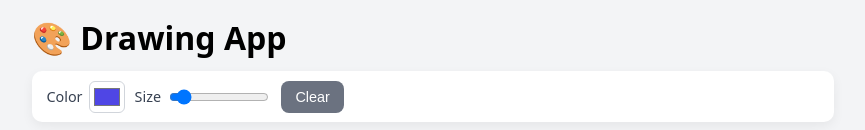
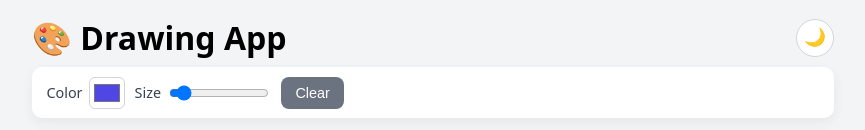
Before and after one commit to anushaviswanathan2002/Drawing-App, a React (Vite) app: page / in a window 1280 px wide. Shown: the top 130 px of the page, without its empty margins (207-1072 px from the left). Built offline with nearby package versions, Linux system fonts and the light colour scheme.

Commit message:
feat(drawing): add dark mode toggle (canvas stays white for visibility)

```diff
--- a/src/App.jsx
+++ b/src/App.jsx
@@ -1,4 +1,10 @@
 import { useRef, useState, useEffect } from 'react';
+
+const THEME_KEY = 'drawing-theme';
+
+function loadTheme() {
+  return localStorage.getItem(THEME_KEY) === 'dark';
+}
 
 export default function App() {
   const canvasRef = useRef(null);
@@ -8,6 +14,7 @@ export default function App() {
 
   const [color, setColor] = useState('#4f46e5');
   const [size, setSize] = useState(4);
+  const [dark, setDark] = useState(loadTheme);
 
   useEffect(() => {
     const canvas = canvasRef.current;
@@ -20,6 +27,11 @@ export default function App() {
     ctx.lineJoin = 'round';
     ctxRef.current = ctx;
   }, []);
+
+  useEffect(() => {
+    document.body.classList.toggle('dark', dark);
+    localStorage.setItem(THEME_KEY, dark ? 'dark' : 'light');
+  }, [dark]);
 
   function pointerPos(e) {
     const rect = canvasRef.current.getBoundingClientRect();
@@ -61,7 +73,16 @@ export default function App() {
 
   return (
     <div>
-      <h1>🎨 Drawing App</h1>
+      <div className="header-row">
+        <h1>🎨 Drawing App</h1>
+        <button
+          className="theme-toggle"
+          onClick={() => setDark((d) => !d)}
+          aria-label="Toggle dark mode"
+        >
+          {dark ? '☀️' : '🌙'}
+        </button>
+      </div>
       <div className="toolbar">
         <label>
           Color
--- a/src/index.css
+++ b/src/index.css
@@ -4,12 +4,43 @@ body {
   background: #f3f4f6;
   margin: 0;
   padding: 1rem;
+  transition: background 0.25s, color 0.25s;
+}
+body.dark {
+  background: #1a1d23;
+  color: #e4e6eb;
 }
 #root {
   display: flex;
   flex-direction: column;
   align-items: center;
 }
+.header-row {
+  width: 100%;
+  max-width: 820px;
+  display: flex;
+  justify-content: space-between;
+  align-items: center;
+  margin-bottom: 0.5rem;
+}
+.header-row h1 { margin: 0; }
+.theme-toggle {
+  width: 38px;
+  height: 38px;
+  border-radius: 50%;
+  border: 1px solid #d1d5db;
+  background: #fff;
+  font-size: 1.1rem;
+  padding: 0;
+  cursor: pointer;
+}
+.theme-toggle:hover { background: #f0f0ff; }
+body.dark .theme-toggle {
+  background: #2d3139;
+  border-color: #3d4149;
+}
+body.dark .theme-toggle:hover { background: #3a3f48; }
+
 h1 { margin: 0 0 0.75rem; }
 .toolbar {
   display: flex;
@@ -22,6 +53,10 @@ h1 { margin: 0 0 0.75rem; }
   box-shadow: 0 4px 12px rgba(0, 0, 0, 0.06);
   margin-bottom: 0.8rem;
 }
+body.dark .toolbar {
+  background: #252932;
+  box-shadow: 0 4px 12px rgba(0, 0, 0, 0.3);
+}
 .toolbar label {
   display: flex;
   align-items: center;
@@ -29,6 +64,7 @@ h1 { margin: 0 0 0.75rem; }
   font-size: 0.9rem;
   color: #374151;
 }
+body.dark .toolbar label { color: #d1d5db; }
 .toolbar input[type="color"] {
   width: 36px;
   height: 32px;
@@ -59,3 +95,6 @@ canvas {
   cursor: crosshair;
   touch-action: none;
 }
+body.dark canvas {
+  box-shadow: 0 4px 12px rgba(0, 0, 0, 0.3);
+}
```
